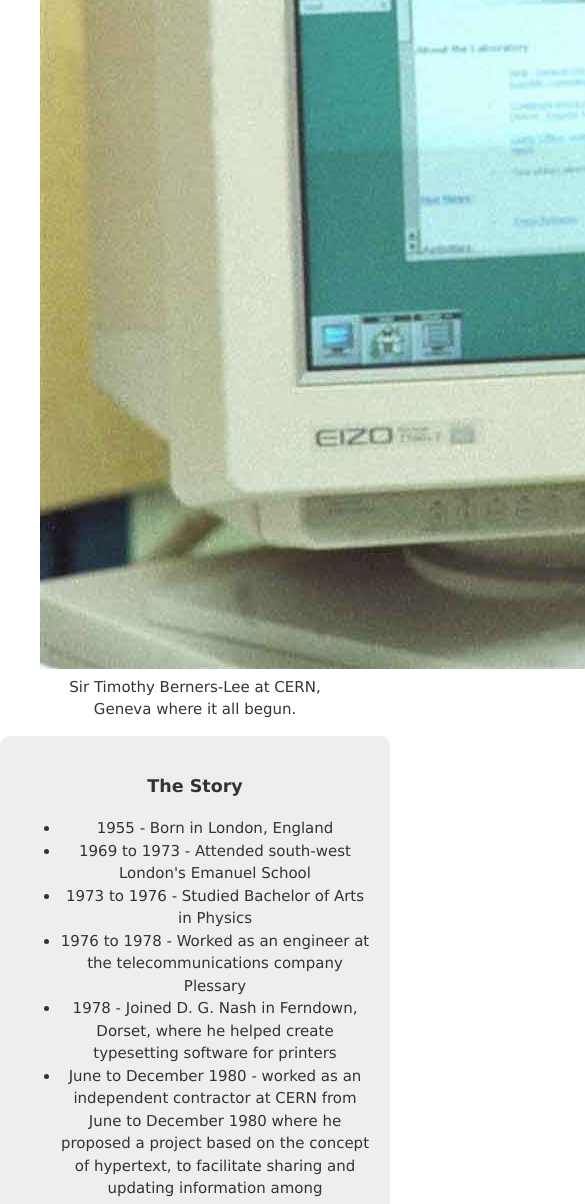
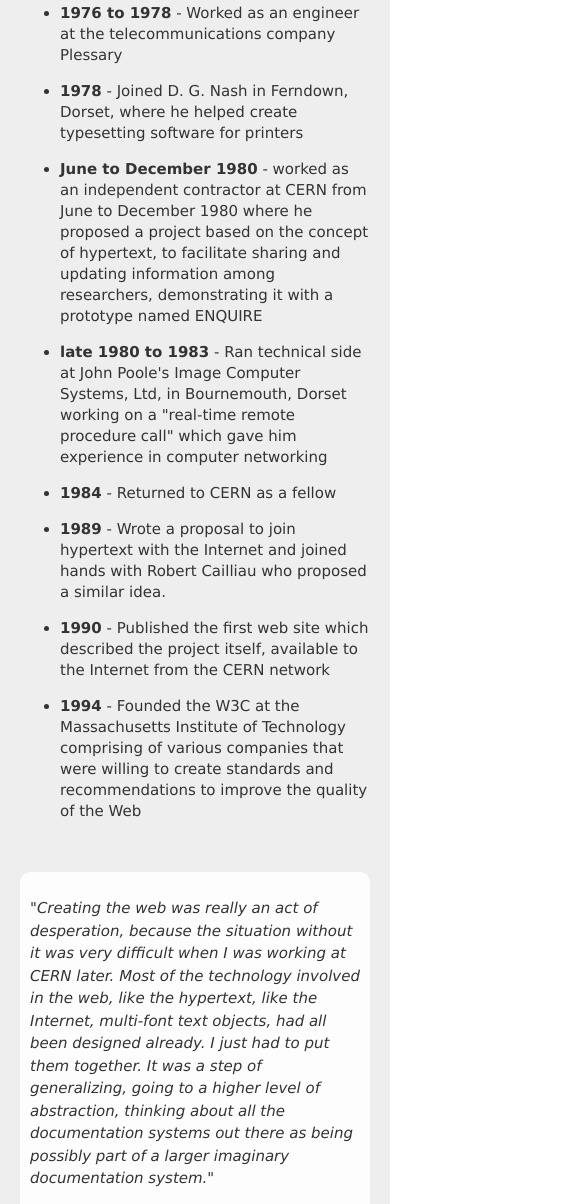
Before and after one commit to SGM-dev/Tibute-Page, a plain HTML site: page index.html in a window 390 px wide. Shown: the part 796-2000 px from the top of the page, 585 px wide, since content can reach past the window. Drawn offline with Linux system fonts and the light colour scheme.

Commit message:
make it responsive and add other styling

```diff
--- a/styles.css
+++ b/styles.css
@@ -48,3 +48,59 @@
     margin: 0;
   }
 }
+
+img {
+    max-width: 100%;
+    display: block;
+    border-radius: 10px;
+    height: auto;
+    margin: 0 auto;
+}
+
+#img-div {
+    background: #f3efef;
+    padding: 10px;
+    border-radius: 10px;
+    margin: 10px;
+}
+
+#img-caption {
+    margin: 15px 0;
+}
+
+@media (max-width: 460px) {
+    #img-caption {
+        font-size: 1.2rem;
+    }
+}
+
+#headline {
+    margin: 50px 0;
+    text-align: center;
+}
+
+ul {
+    text-align: left;
+    max-width:fit-content;
+    line-height: 1.4;
+    margin: 50px auto;
+}
+
+.bold {
+    font-weight: bolder;
+}
+
+li {
+    margin: 15px 0;
+}
+
+blockquote {
+    font-style: italic;
+    max-width: 600px;
+    margin: auto;
+    text-align: left;
+    background: rgb(253, 253, 253);
+    border-radius: 10px;
+    padding: 10px;
+    min-width: 80%;
+}
```
